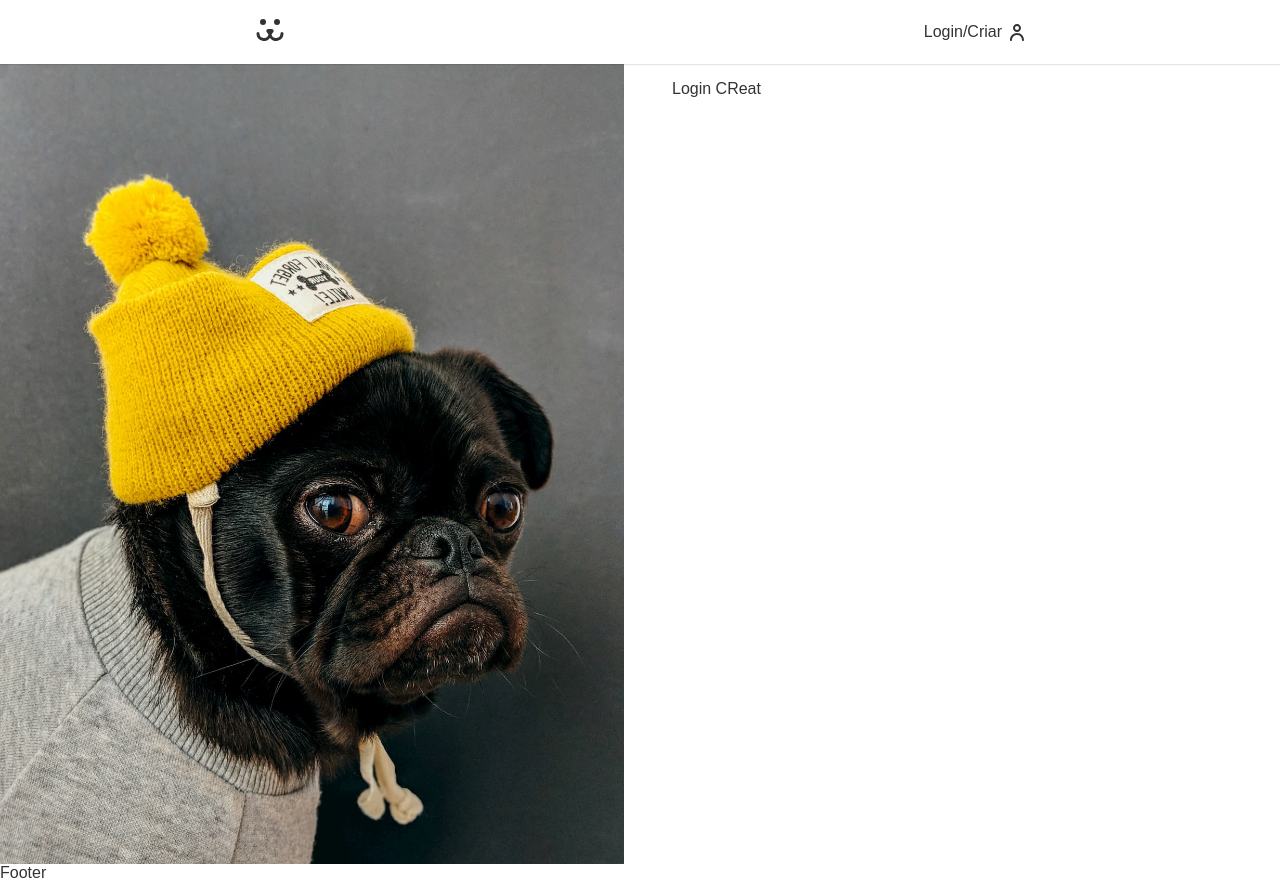
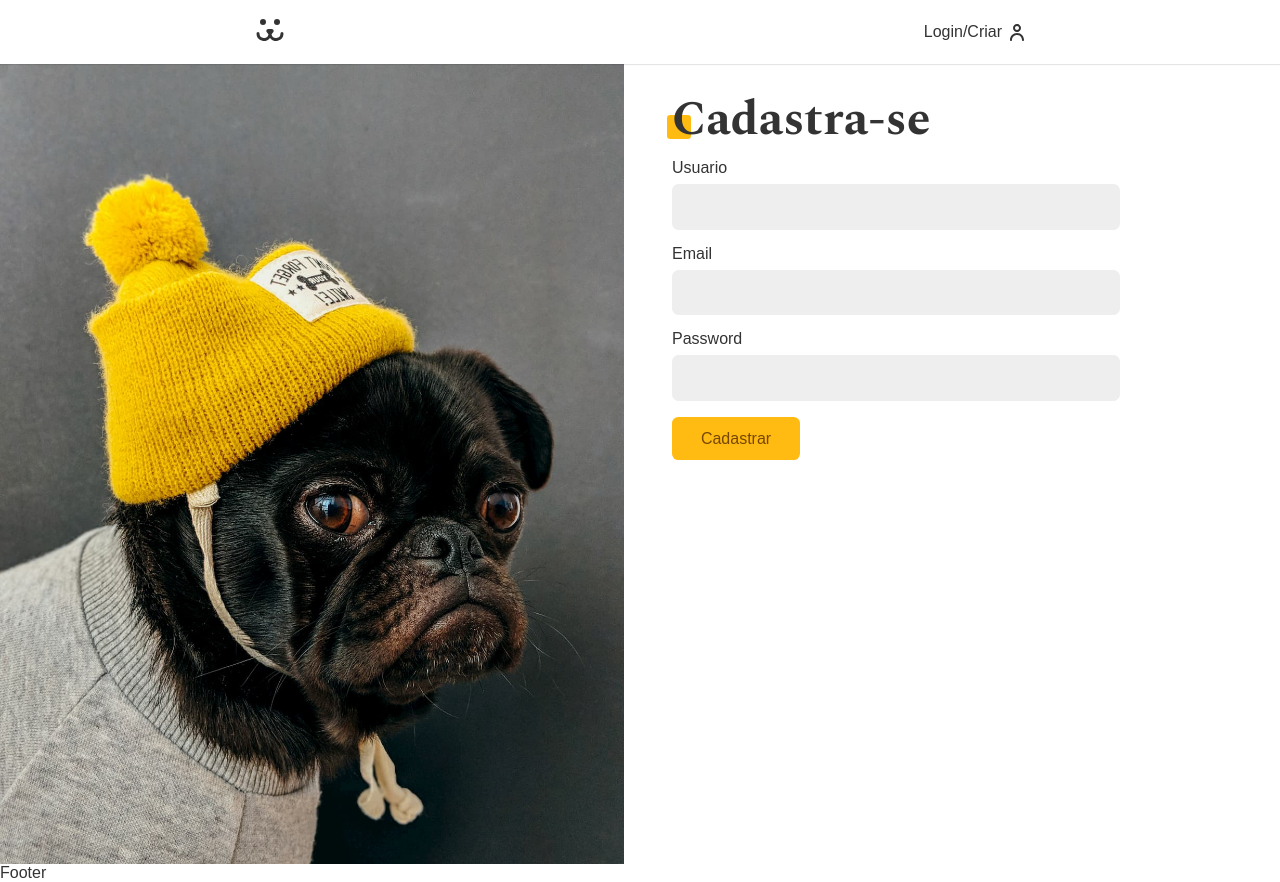
Before and after one commit to Aldo-1/dogs, a React (Create React App) app: page /login/criar in a window 1280 px wide. Built offline with nearby package versions, Linux system fonts and the light colour scheme.

Commit message:
arrumando loginCreate e loginForm

```diff
--- a/src/Components/Login/LoginCreate.js
+++ b/src/Components/Login/LoginCreate.js
@@ -1,7 +1,46 @@
 import React from "react";
+import Input from "../Forms/Input";
+import Button from "../Forms/Button";
+import useForm from "../../Hooks/useForm";
+import { USER_POST } from "../../api";
+import { UserContext } from "../../UserContext";
+import useFetch from "../../Hooks/useFetch";
+import Error from "../Helper/Error";
 
 function LoginCreate() {
-  return <div>Login CReat</div>;
+  const username = useForm();
+  const email = useForm("email");
+  const password = useForm();
+  const { userLogin } = React.useContext(UserContext);
+  const { loading, error, request } = useFetch();
+
+  async function handleSubmit(event) {
+    event.preventDefault();
+    const { url, options } = USER_POST({
+      username: username.value,
+      email: email.value,
+      password: password.value,
+    });
+    const { response } = await request(url, options);
+    if (response.ok) userLogin(username.value, password.value);
+  }
+
+  return (
+    <section className="animeLeft">
+      <h1 className="title">Cadastra-se</h1>
+      <form onSubmit={handleSubmit}>
+        <Input label="Usuario" type="text" name="username" {...username} />
+        <Input label="Email" type="email" name="email" {...email} />
+        <Input label="Password" type="password" name="password" {...password} />
+        {loading ? (
+          <Button disabled>Carregando...</Button>
+        ) : (
+          <Button>Cadastrar</Button>
+        )}
+        <Error error={error} />
+      </form>
+    </section>
+  );
 }
 
 export default LoginCreate;
--- a/src/Components/Login/LoginForm.js
+++ b/src/Components/Login/LoginForm.js
@@ -23,7 +23,7 @@ function LoginForm() {
   }
   return (
     <section className="animeLeft">
-      <h1 className="tilte">Login</h1>
+      <h1 className="title">Login</h1>
       <form className={styles.form} action="" onSubmit={handleSubmit}>
         <Input label="Usuario" type="text" name="username" {...username} />
         <Input label="Senha" type="password" name="password" {...password} />
--- /dev/null
+++ b/src/Hooks/useFetch.js
@@ -0,0 +1,34 @@
+import React from "react";
+
+const useFetch = () => {
+  const [data, setData] = React.useState(null);
+  const [error, setError] = React.useState(null);
+  const [loading, setLoading] = React.useState(null);
+
+  const request = React.useCallback(async (url, optios) => {
+    let response;
+    let json;
+    try {
+      setError(null);
+      setLoading(true);
+      response = await fetch(url, optios);
+      json = await response.json();
+      if (response.ok === false) throw new Error(json.message);
+    } catch (err) {
+      json = null;
+      setError(err.message);
+    } finally {
+      setData(json);
+      setLoading(false);
+      return { response, json };
+    }
+  }, []);
+  return {
+    data,
+    error,
+    loading,
+    request,
+  };
+};
+
+export default useFetch;
--- a/src/Hooks/useForm.js
+++ b/src/Hooks/useForm.js
@@ -4,6 +4,11 @@ const types = {
   email: {
     regex: /^(([^<>()[\]\\.,;:\s@"]+(\.[^<>()[\]\\.,;:\s@"]+)*)|(".+"))@((\[[0-9]{1,3}\.[0-9]{1,3}\.[0-9]{1,3}\.[0-9]{1,3}\])|(([a-zA-Z\-0-9]+\.)+[a-zA-Z]{2,}))$/,
     message: "Preencha um email valido",
+  },
+  password: {
+    regex: /^(?=.*[a-z])(?=.*[A-Z])(?=.*\d)(?=.*[@$!%*?&])[A-Za-z\d@$!%*?&]{8,}$/,
+    message:
+      "Senha necessita ter 1 caracter maiusculo, 1 minusculo e 1 digito. Com no minimo 8 caracteres",
   },
 };
 
--- a/src/api.js
+++ b/src/api.js
@@ -34,3 +34,16 @@ export function USER_GET(token) {
     },
   };
 }
+
+export function USER_POST(body) {
+  return {
+    url: API_URL + "/api/user",
+    options: {
+      method: "POST",
+      headers: {
+        "Content-Type": "application/json",
+      },
+      body: JSON.stringify(body),
+    },
+  };
+}
```
